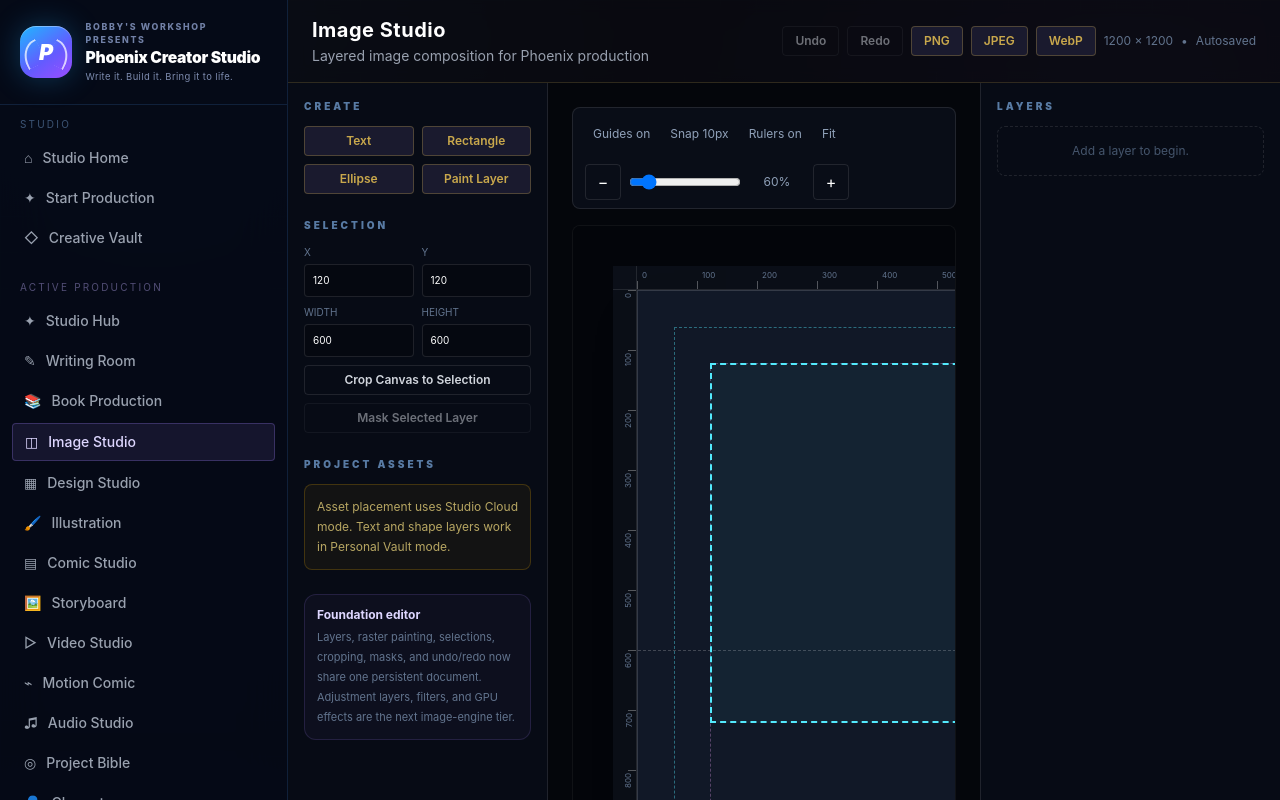
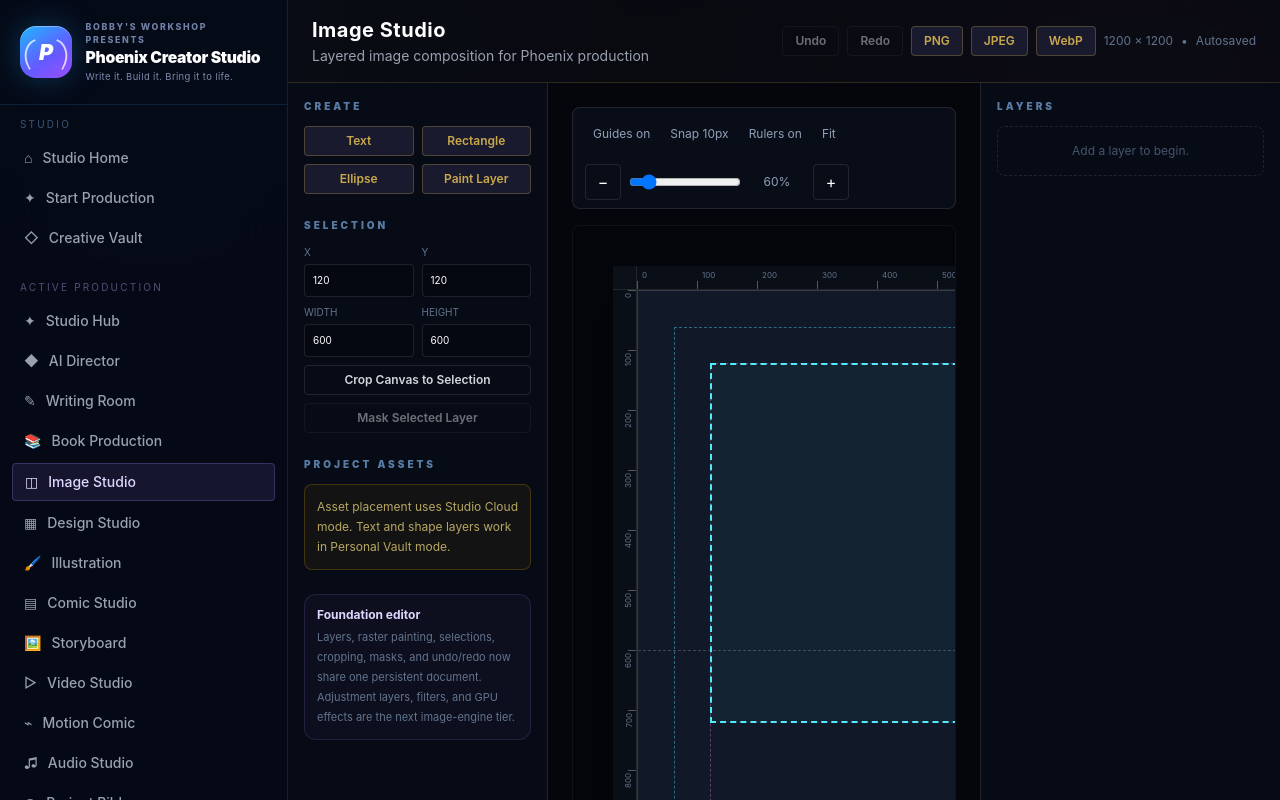
Before and after one commit to Bboy9090/SagaArchitect, a Next.js app: page /universe/1/image in a window 1280 px wide. Shown: the top 800 px of the page. Built offline with nearby package versions, Linux system fonts and the light colour scheme.

Commit message:
feat(director): expose AI Director in active production navigation

```diff
--- a/src/components/layout/Sidebar.tsx
+++ b/src/components/layout/Sidebar.tsx
@@ -24,6 +24,7 @@ export function Sidebar() {
 
   const universeNav: NavItem[] = universeId ? [
     { href: `/universe/${universeId}/studio`, label: 'Studio Hub', icon: '✦' },
+    { href: `/universe/${universeId}/director`, label: 'AI Director', icon: '◆' },
     { href: `/universe/${universeId}/stories`, label: 'Writing Room', icon: '✎' },
     { href: `/universe/${universeId}/book`, label: 'Book Production', icon: '📚' },
     { href: `/universe/${universeId}/image`, label: 'Image Studio', icon: '◫' },
```
